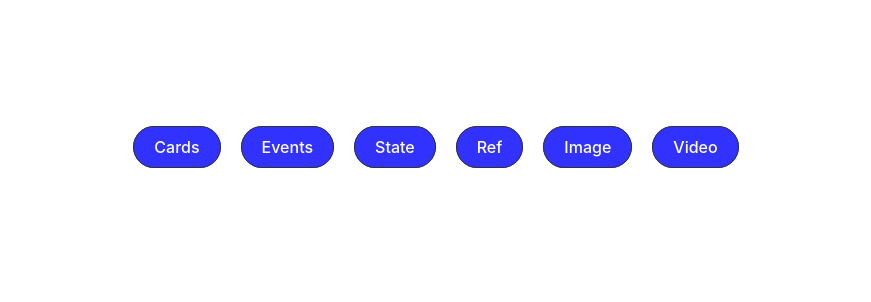
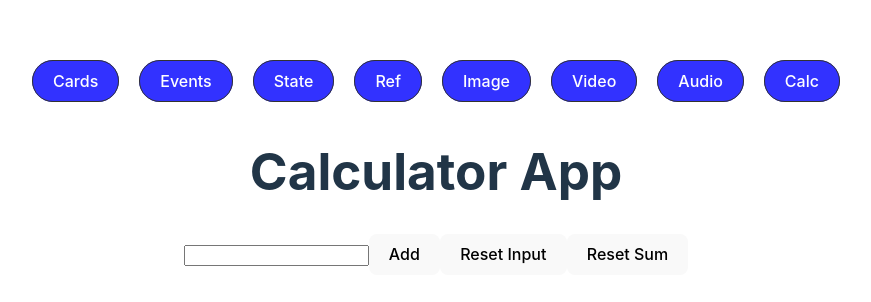
Before and after one commit to AbubakrAliFOX/Meta-React-Basic-Demo, a React (Vite) app: page /calc in a window 1280 px wide. Shown: the part 228-530 px from the top of the page, without its empty margins (204-1075 px from the left). Built offline with nearby package versions, Linux system fonts and the light colour scheme.

Commit message:
Set up Calculator app

```diff
--- a/src/App.jsx
+++ b/src/App.jsx
@@ -9,8 +9,10 @@ import State1 from "./components/useState";
 import TextInputWithFocusButton from "./components/useRef";
 // import Fruits from "./components/LiftigState/Fruits";
 // import FruitsCounter from "./components/LiftigState/FruitsCounter";
-import logo from './assets/logo.png'
-import MyVideo from './components/Videos'
+import logo from './assets/logo.png';
+import MyVideo from './components/Videos';
+import MyAudio from './components/Audios';
+import Calc from './components/Calc';
 
 function App() {
   return (
@@ -40,6 +42,12 @@ function App() {
         <Link to="/video" className="nav-item">
           Video
         </Link>
+        <Link to="/audio" className="nav-item">
+          Audio
+        </Link>
+        <Link to="/calc" className="nav-item">
+          Calc
+        </Link>
       </nav>
 
       <Routes>
@@ -53,7 +61,9 @@ function App() {
         <Route path="/state1" element={<State1 />} />
         <Route path="/ref" element={<TextInputWithFocusButton />} />
         <Route path="/image" element={<img width={500} src={logo} />} />
-        <Route path="/video" element={<MyVideo controls={true} />} />
+        <Route path="/video" element={<MyVideo />} />
+        <Route path="/audio" element={<MyAudio />} />
+        <Route path="/calc" element={<Calc />} />
       </Routes>
     </>
   );
--- /dev/null
+++ b/src/components/Audios/index.jsx
@@ -0,0 +1,32 @@
+export default function MyAudio() {
+  const bird1 = new Audio(
+    "https://upload.wikimedia.org/wikipedia/commons/9/9b/Hydroprogne_caspia_-_Caspian_Tern_XC432679.mp3"
+  );
+
+  const bird2 = new Audio(
+    "https://upload.wikimedia.org/wikipedia/commons/b/b5/Hydroprogne_caspia_-_Caspian_Tern_XC432881.mp3"
+  );
+
+  function toggle1() {
+    if (bird1.paused) {
+      bird1.play();
+    } else {
+      bird1.pause();
+    }
+  }
+
+  function toggle2() {
+    if (bird2.paused) {
+      bird2.play();
+    } else {
+      bird2.pause();
+    }
+  }
+
+  return (
+    <div>
+      <button onClick={toggle1}>Caspian Tern 1</button>
+      <button onClick={toggle2}>Caspian Tern 2</button>
+    </div>
+  );
+}
--- /dev/null
+++ b/src/components/Calc/index.jsx
@@ -0,0 +1,29 @@
+import { useState, useRef } from "react";
+
+export default function Calc() {
+  const [input, setInput] = useState(null);
+  const handleChange = (e) => {
+    setInput(e.target.value);
+  };
+  const [sum, setSum] = useState(0);
+
+  const add = () => {
+    setSum(parseInt(sum) + parseInt(input));
+    setInput("");
+  };
+
+  return (
+    <>
+      <h1>Calculator App</h1>
+      {sum ? <h5>{sum}</h5> : null}
+      {/* <h5>{input}</h5> */}
+      <input value={input} onChange={handleChange} type="text" />
+      <button onClick={add}>Add</button>
+      {/* <button onClick={subtract}>Subtract</button> */}
+      {/* <button onClick={multiply}>Multiply</button> */}
+      {/* <button onClick={divide}>Divide</button> */}
+      <button onClick={() => setInput("")}>Reset Input</button>
+      <button onClick={() => setSum(null)}>Reset Sum</button>
+    </>
+  );
+}
--- a/src/components/Videos/index.jsx
+++ b/src/components/Videos/index.jsx
@@ -1,7 +1,7 @@
 import ReactPlayer from "react-player/youtube";
 
-export default function MyVideo ({controls}) {
+export default function MyVideo () {
     return (
-        <ReactPlayer controls url='https://www.youtube.com/watch?v=XBQWYCPOswM' />
+        <ReactPlayer controls={true} playing={true} url='https://www.youtube.com/watch?v=XBQWYCPOswM' />
       );
 }
```
